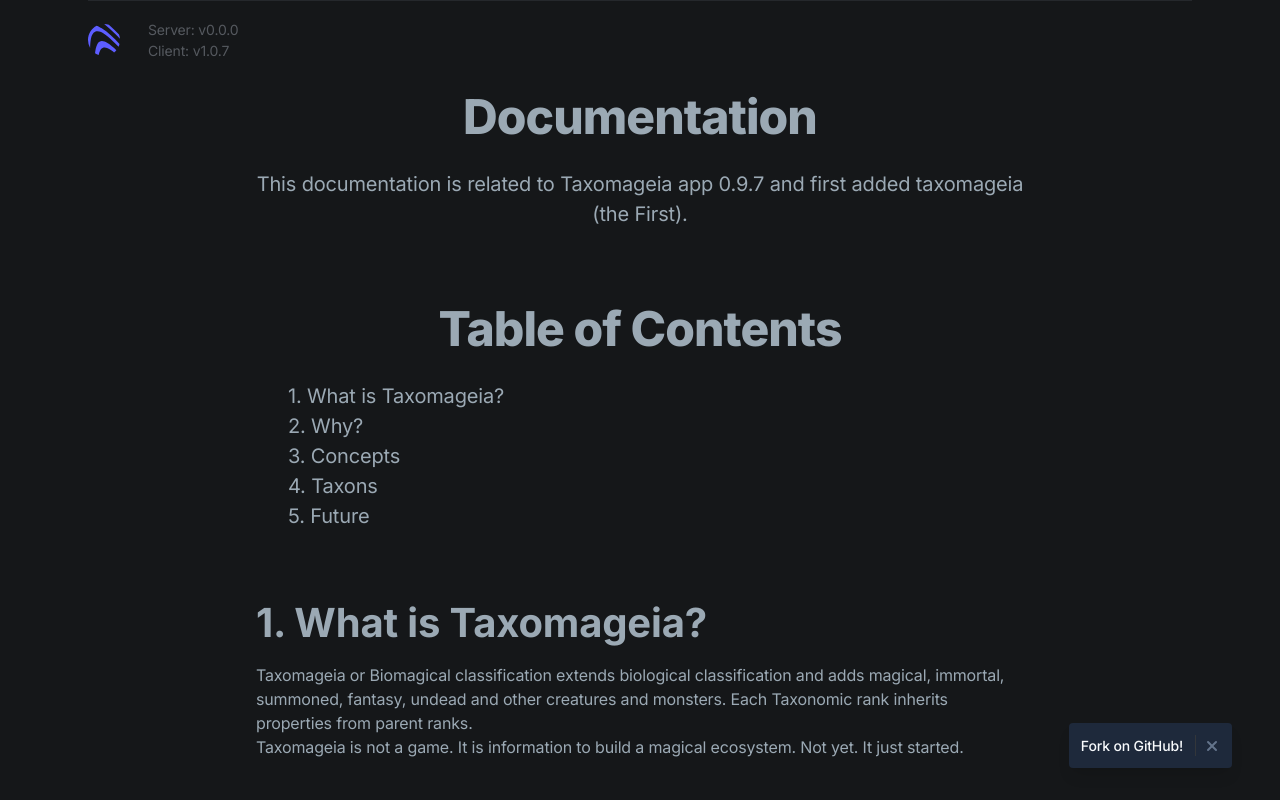
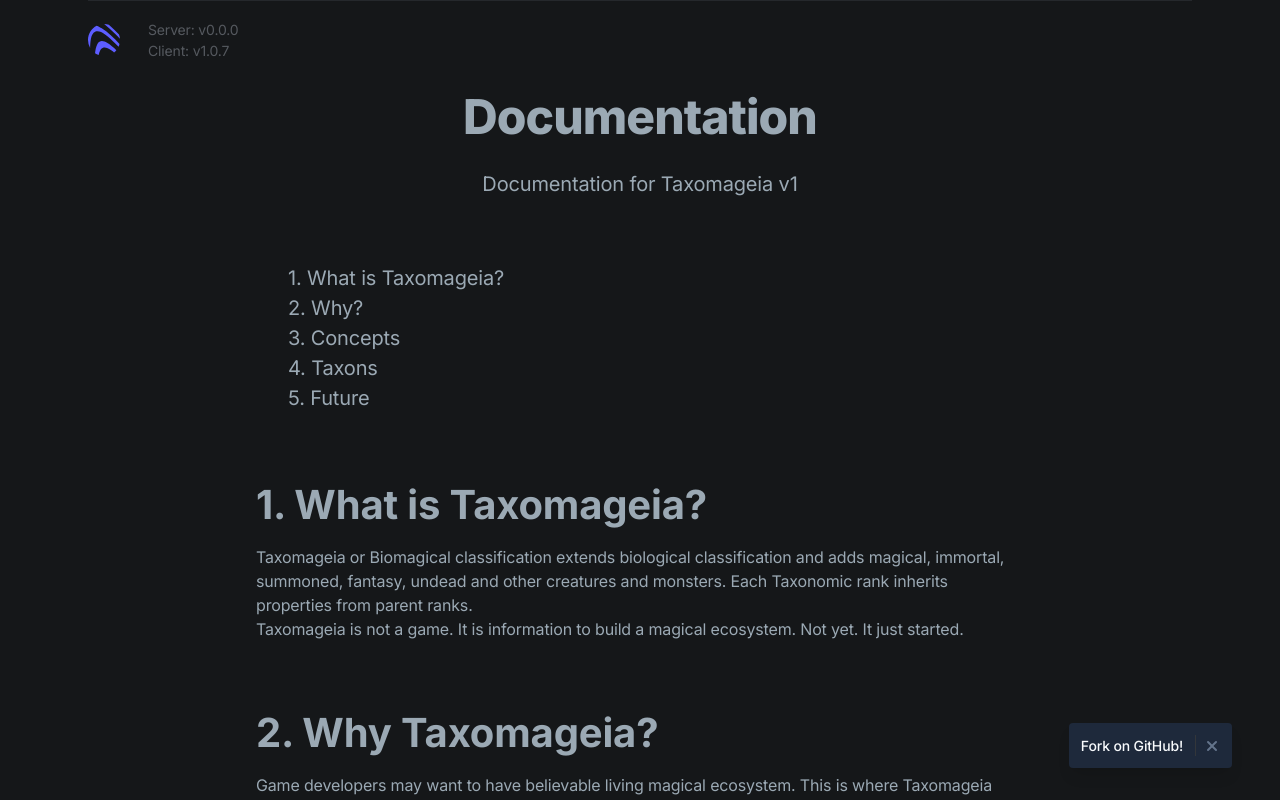
Before and after one commit to Nerdman4U/taxomageia-frontend, a Next.js app: page /doc in a window 1280 px wide. Shown: the top 800 px of the page. Built offline with nearby package versions, Linux system fonts and the light colour scheme; no server answers.

Commit message:
docs(documentation): header fix

```diff
--- a/components/doc.tsx
+++ b/components/doc.tsx
@@ -5,7 +5,6 @@
  */
 
 const Doc = () => {
-  const version = "0.9.7"
   return (
     <section id="documentation">
       <div className="max-w-6xl mx-auto px-4 sm:px-6 text-gray-400">
@@ -16,13 +15,12 @@ const Doc = () => {
             {/* <div className="inline-flex text-sm font-semibold py-1 px-3 m-2 text-green-600 bg-green-200 rounded-full mb-4">Reach goals that matter</div> */}
             <h1 className="h2 mb-4">Documentation</h1>
             <p className="text-xl text-gray-400">
-              This documentation is related to Taxomageia app {version} and first added taxomageia (the First).
+              Documentation for Taxomageia v1
             </p>
           </div>
 
           <div className="max-w-3xl mx-auto text-center pb-12 md:pb-16">
             {/* <div className="inline-flex text-sm font-semibold py-1 px-3 m-2 text-green-600 bg-green-200 rounded-full mb-4">Reach goals that matter</div> */}
-            <h2 className="h2 mb-4">Table of Contents</h2>
             <div className="text-xl text-gray-400">
               <ul className="list-group text-left">
                 <li className="list-group-item">
```
